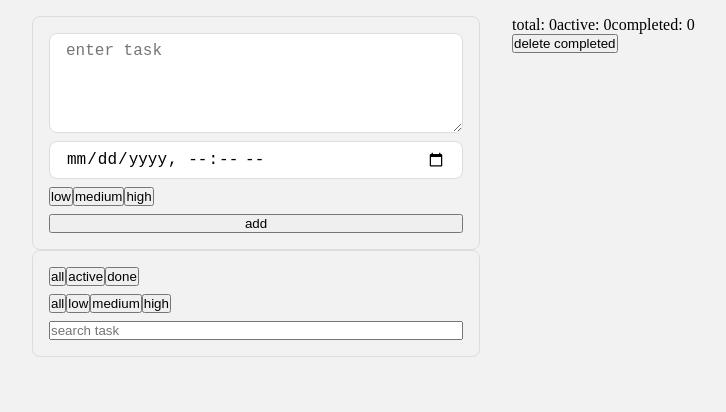
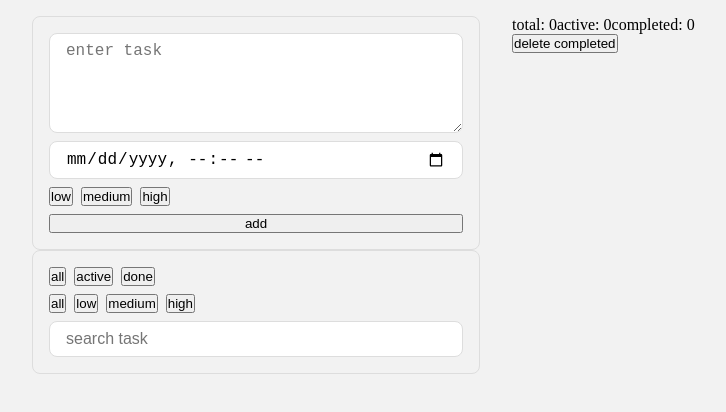
Before and after one commit to glovas96/to-do-list, a React (Vite) app: page / in a window 1280 px wide. Shown: the top 412 px of the page, without its empty margins (144-870 px from the left). Built offline with nearby package versions, Linux system fonts and the light colour scheme.

Commit message:
Add styles for priority/status button groups and search input

```diff
--- a/src/styles/app.scss
+++ b/src/styles/app.scss
@@ -49,12 +49,31 @@ body {
   border: 1px solid #ddd;
 }
 
+.buttons-priority {
+  display: flex;
+  gap: 0.5rem;
+}
+
 .filter {
   display: flex;
   flex-direction: column;
   gap: 0.5rem;
   padding: 1rem;
   border-radius: 8px;
+  border: 1px solid #ddd;
+}
+
+.buttons-status {
+  display: flex;
+  gap: 0.5rem;
+}
+
+.search-input {
+  display: block;
+  padding: 0.5rem 1rem;
+  border-radius: 8px;
+  background: #fff;
+  font-size: 1rem;
   border: 1px solid #ddd;
 }
 
```
